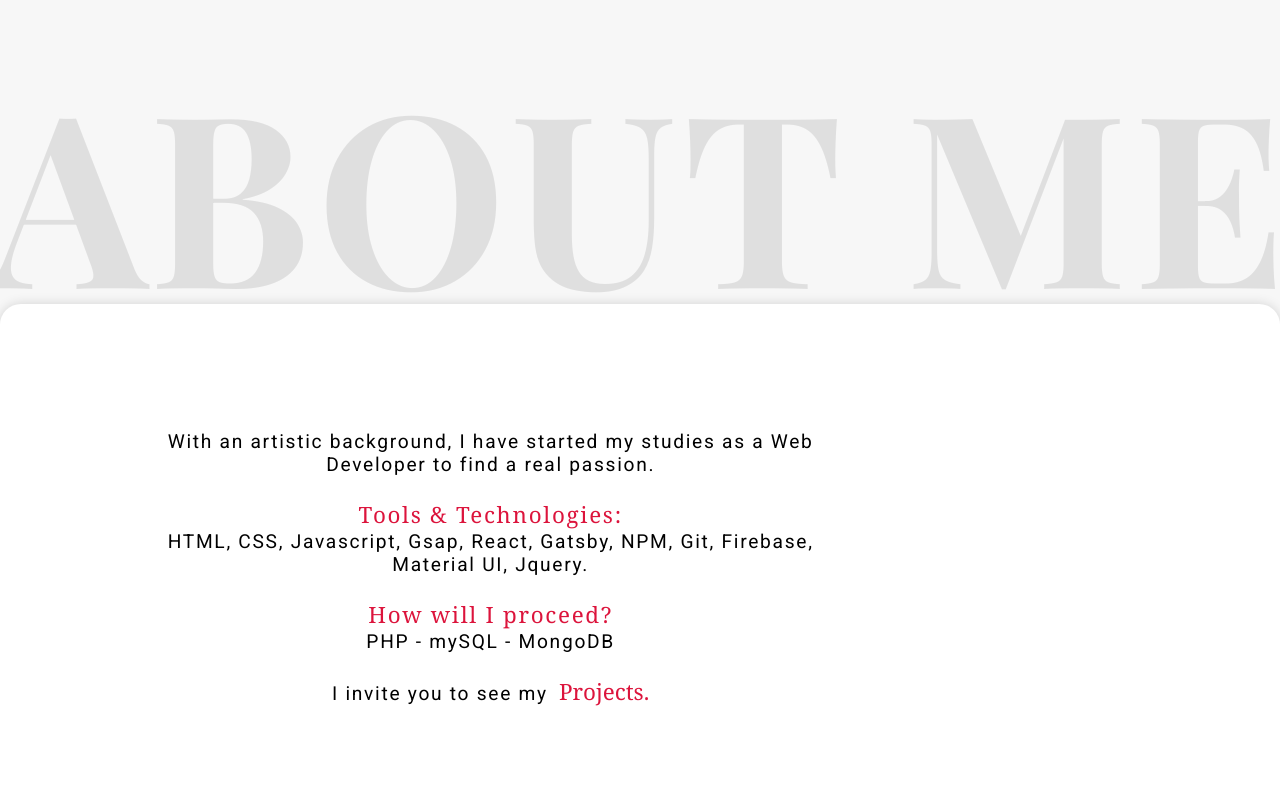
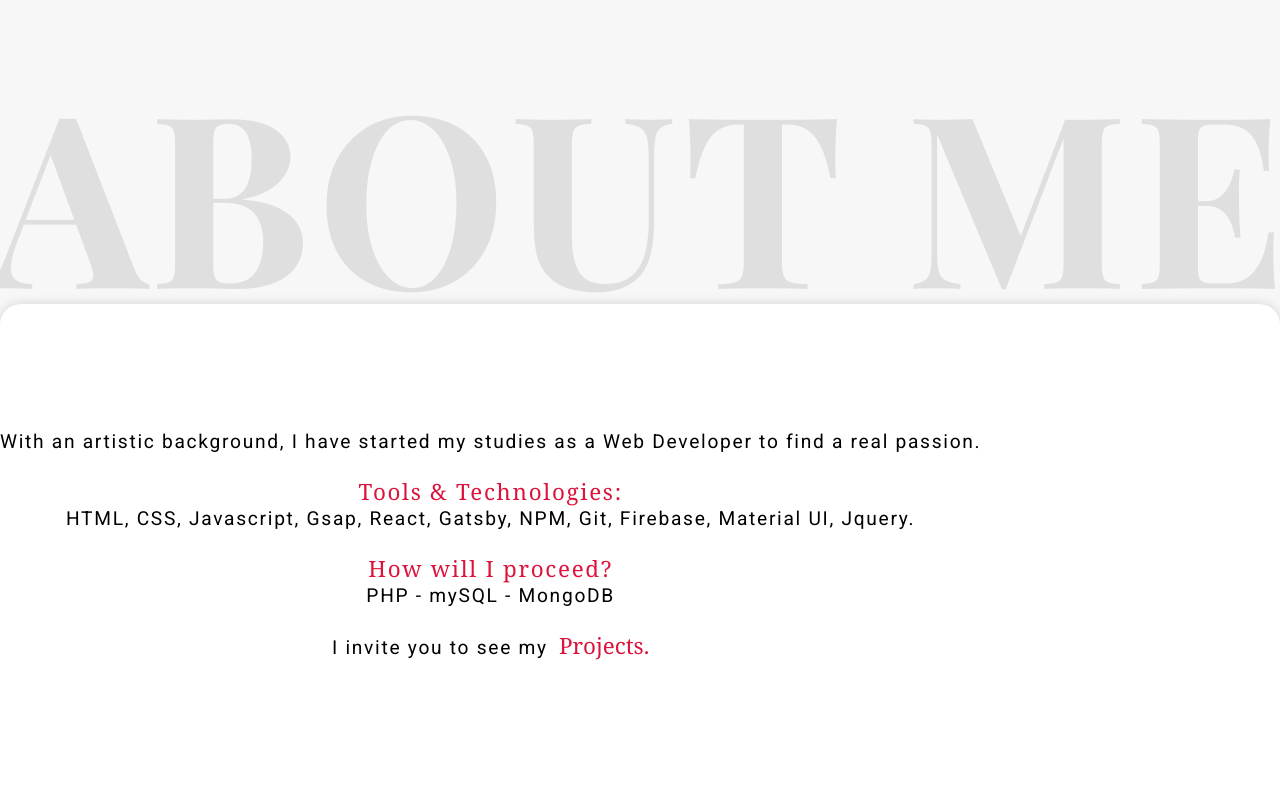
Before and after one commit to PadillaTom/Portfolio-v2, a React (Create React App) app: page /about in a window 1280 px wide. Shown: the top 800 px of the page. Built offline with nearby package versions, Linux system fonts and the light colour scheme; the HTML template or start-up script is replaced by a standard one.

Commit message:
some changes

```diff
--- a/src/App.css
+++ b/src/App.css
@@ -539,9 +539,14 @@ About
 }
 /* -----> Desktop <------ */
 @media screen and (min-width: 992px) {
+  .about-sect {
+    min-height: 60vh;
+    width: 100%;
+  }
   .about-img {
     height: 38vh;
   }
+
   /* Title */
   .about-title {
     font-size: 10rem;
@@ -550,7 +555,7 @@ About
   }
   /* Info */
   .about-info {
-    max-width: 1300px;
+    width: 100%;
     font-size: 1.2rem;
     letter-spacing: 1.7px;
   }
```
Also changed, not shown: 1 other file (tests, documents, lock files or other folders).
